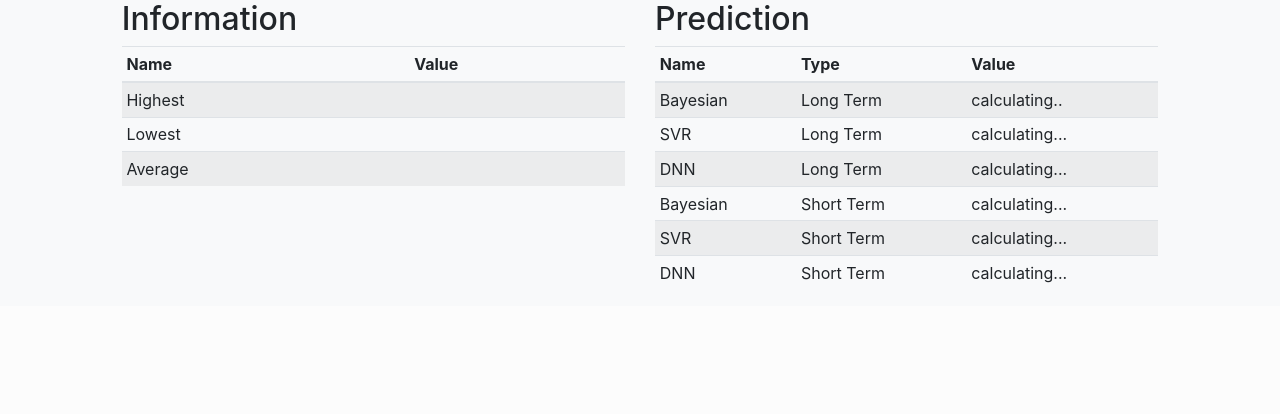
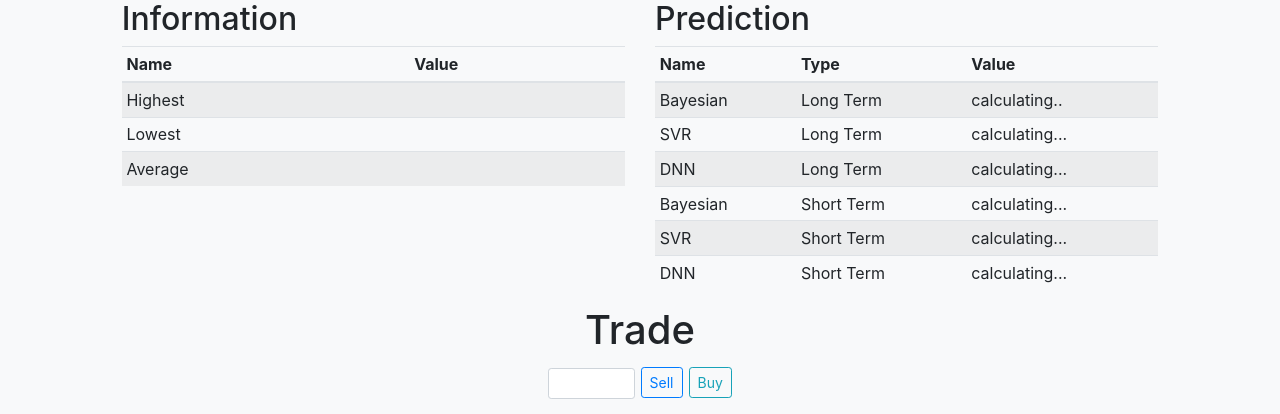
Before and after one commit to ciuji/ECE568_Project_StockPrediction, a Flask app: template StockPredictionApp/templates/main.html in a window 1280 px wide. Shown: the part 1004-1418 px from the top of the page. Before the commit the page ends 1287 px from the top, so only its background shows below. Run offline with Flask 2, Linux system fonts and the light colour scheme; the template is opened without the code that fills it: most values are stand-ins (such as "Sample title", 1, 10 or a date in 2020); some libraries are stand-ins or nearby versions.

Commit message:
[update] trade front-end

```diff
--- a/StockPredictionApp/static/css/my_css.css
+++ b/StockPredictionApp/static/css/my_css.css
@@ -20,3 +20,7 @@
 {
   font-size: 300px !important;
 }
+
+.form-inline > * {
+   margin:5px 3px;
+}
--- a/StockPredictionApp/templates/main.html
+++ b/StockPredictionApp/templates/main.html
@@ -152,6 +152,20 @@
           </div>
         </div>
       {% endif %}
+      {% if real_time_data %}
+        <div class="justify-content-center">
+                  <h1 for="Trade " align="center">Trade</h1>
+
+        <form method="get" class="form-inline justify-content-center  text-center align-content-center">
+            <input type="number" class="form-control form-control-sm col-sm-1" id="tradeAmount">
+          <button type="button" onclick="tradeSell()" class="btn btn-outline-primary mb-2 btn-sm col-xs-1" name="btnSell">Sell</button>
+          <button type="button" onclick="tradeBuy()" class="btn btn-outline-info mb-2 btn-sm col-xs-1" name="btnBuy">Buy</button>
+
+        </form>
+
+        <h3 id="accountMoney" align="center"></h3>
+        </div>
+      {% endif %}
 
     </div>
   </div>
@@ -179,12 +193,33 @@ function loadTickerList() {
 
 </script >
 {% endif %}
+
 <script >
- function toUpperCase(obj)
- {
- obj.value = obj.value.toUpperCase()
- }
+  function toUpperCase(obj)
+  {
+    obj.value = obj.value.toUpperCase()
+  }
+  function tradeSell(){
+    amount=$('#tradeAmount').val()
+
+    price=JSON.parse({{ real_time_data|tojson }})['close'].pop()
+    $.get("/stockTrade",data={'tradeType':'sell','amout':amount,'price':price,'stockTicker':'{{stock_name|safe}}'},function(result){
+      console.log(result);
+      $("#accountMoney").text(result.toFixed(2));
+    });
+  }
+  function tradeBuy(){
+    amount=$('#tradeAmount').val()
+    price=JSON.parse({{ real_time_data|tojson }})['close'].pop()
+
+    $.get("/stockTrade",data={'tradeType':'buy','amout':amount,'price':price,'stockTicker':'{{stock_name|safe}}'},function(result){
+      console.log(result);
+      $("#accountMoney").text(result.toFixed(2));
+    });
+  }
+
 </script>
+<script src="{{ url_for('static', filename='js/main.js') }}"></script>
 
 </body>
 </html>
--- a/StockPredictionApp/views.py
+++ b/StockPredictionApp/views.py
@@ -103,11 +103,13 @@ def getStockInfo():
 def getStockHistoricalData():
     search_symbol = request.form['search']
     historical_data = GetStock.search(search_symbol)
+    return jsonify(historical_data)
 
 @app.route('/getRealtimeData',methods=['GET'])
 def getStocRealtimeData():
     search_symbol = request.form['search']
     historical_data = GetStock.search_realtime(search_symbol)
+    return jsonify(historical_data)
 
 @app.route('/stockPrediction',methods=['GET'])
 def getStockPredicition():
@@ -148,3 +150,7 @@ def getStockPredicition():
                 return typeErrorResponse(predType)
         else:
             return typeErrorResponse(predPeriod)
+
+@app.route('/tradeStock',methods=['GET'])
+def tradeStock():
+    return jsonify(float(10))
```
